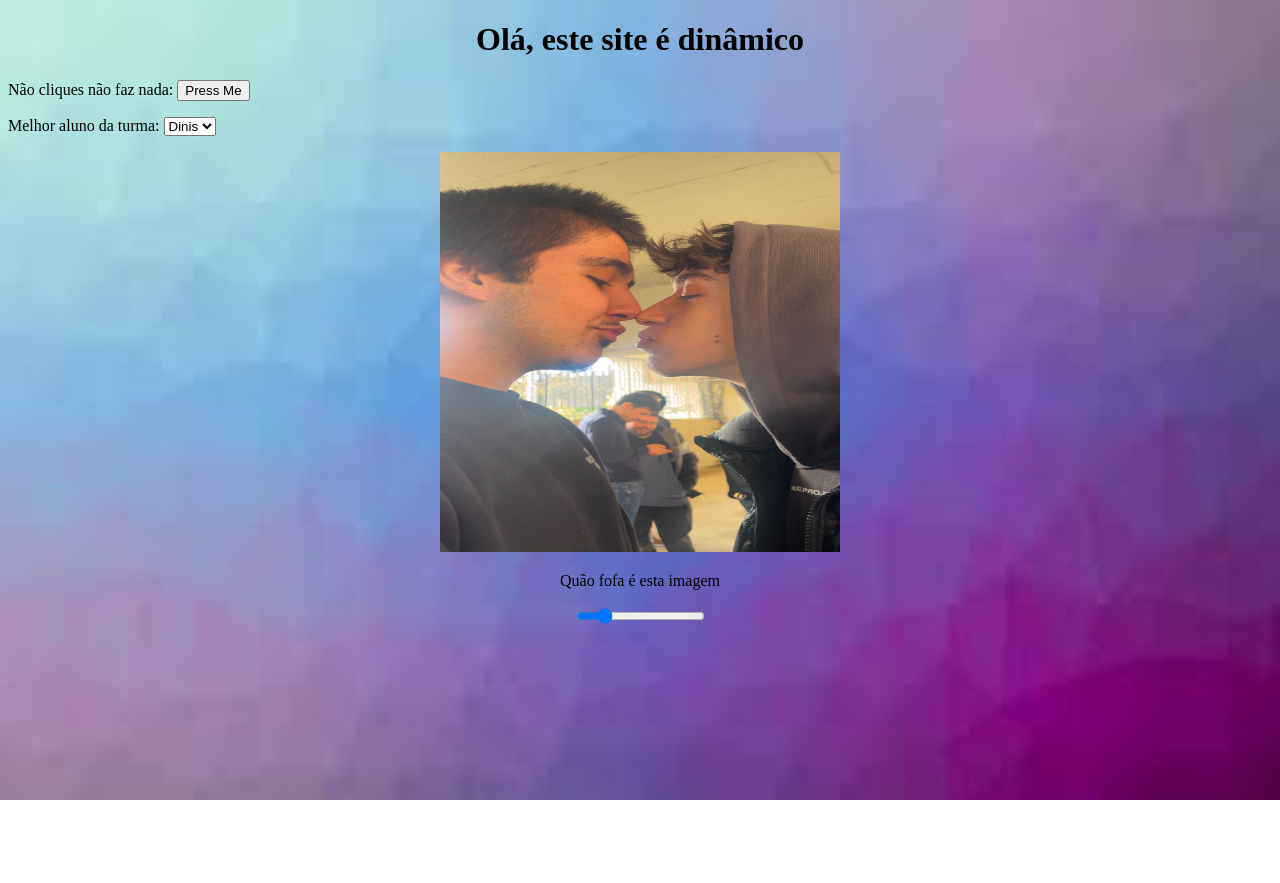
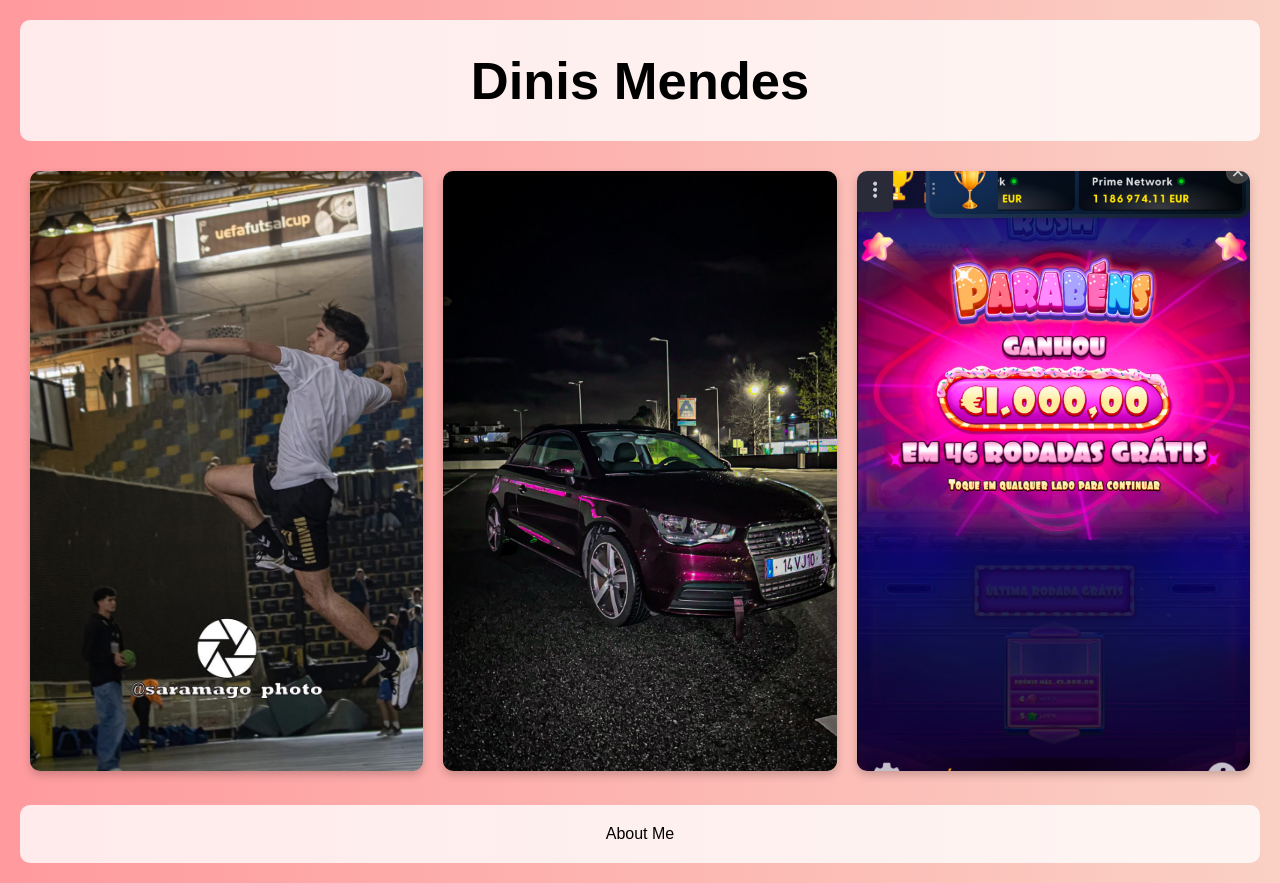
Before and after one commit to Dinisao/WebSite, a plain HTML site: page index.html in a window 1280 px wide. Before the commit the page ends 800 px from the top, so only its background shows below. Drawn offline with Linux system fonts and the light colour scheme.

Commit message:
Re done with css

```diff
--- /dev/null
+++ b/index.css
@@ -0,0 +1,66 @@
+* {
+  box-sizing: border-box;
+  margin: 0;
+  padding: 0;
+}
+
+body {
+  font-family: Arial, Helvetica, sans-serif;
+  background: linear-gradient(to right, #ff9a9e, #fad0c4);
+}
+
+
+.header {
+  background-color: rgba(255, 255, 255, 0.8);
+  padding: 30px;
+  text-align: center;
+  font-size: 35px;
+  border-radius: 10px;
+  margin: 20px;
+}
+
+
+.row {
+  display: flex;
+  justify-content: center;
+  align-items: center;
+  flex-wrap: wrap;
+  margin: 20px;
+}
+
+.column {
+  flex: 1;
+  max-width: 33.33%;
+  padding: 10px;
+  text-align: center;
+}
+
+.column img {
+  width: 100%;
+  height: 600px;
+  object-fit: cover;
+  border-radius: 10px;
+  box-shadow: 0 4px 8px rgba(0, 0, 0, 0.2);
+}
+
+
+.footer {
+  background-color: rgba(255, 255, 255, 0.8);
+  padding: 20px;
+  text-align: center;
+  border-radius: 10px;
+  margin: 20px;
+  position: relative;
+  bottom: 0;
+  width: calc(100% - 40px);
+}
+
+
+@media (max-width: 600px) {
+  .row {
+    flex-direction: column;
+  }
+  .column {
+    max-width: 100%;
+  }
+}
--- a/index.html
+++ b/index.html
@@ -1,51 +1,32 @@
 <!DOCTYPE html>
 <html lang="en">
 <head>
-    <meta charset="UTF-8">
-    <meta name="viewport" content="width=device-width, initial-scale=1.0">
-    <title>SiteFofinho</title>
+    <title>WebSite</title>
+    <meta charset="utf-8">
+    <meta name="viewport" content="width=device-width, initial-scale=1">
+    <link rel="stylesheet" href="index.css">
 </head>
 <body>
-    <style>
-        div.a {
-            text-align: center;
-        }
-    </style>
-    <div class= "a">
-        <h1>Olá, este site é dinâmico</h1>
+
+<div class="header">
+    <h2>Dinis Mendes</h2>
+</div>
+
+<div class="row">
+    <div class="column">
+        <img src="img/Andebolmania.jpg" alt="Imagem 1">
     </div>
+    <div class="column">
+        <img src="img/MyCar.jpg" alt="Imagem 2">
+    </div>
+    <div class="column">
+        <img src="img/MAX.png" alt="Imagem 3">
+    </div>
+</div>
+
+<div class="footer">
+    <p>About Me</p>
+</div>
 
 </body>
-    <p>Não cliques não faz nada:</label>
-    <input type="button" value="Press Me" />
-    <p>Melhor aluno da turma:</label>
-    <select name ="coco">
-        <option value="Dinis">Dinis</option>
-        <option value="Dinis">Dinis</option>
-        <option value="Dinis">Dinis</option>
-        <option value="Dinis">Dinis</option>
-        <option value="Dinis">Dinis</option>
-        <option value="Dinis">Dinis</option>
-        <option value="Dinis">Dinis</option>
-    </select>
-    <style>
-        body {
-          background-image: url("img/transferir\ \(23\).jpg");
-          background-repeat: no-repeat;
-          background-attachment: fixed;
-          background-size: 100% 100%;
-        }
-    </style>
-            <style>
-                div.a {
-                    text-align: center;
-                }
-            </style>
-            <div class= "a">
-                <img src="img/IMG_3038.jpg" alt="Imagem fofinha" height="400" width="400">
-                <p>Quão fofa é esta imagem</p>
-                <div class="slidecontainer">
-                    <input type="range" min="1" max="100" value="20" class="slider" id="myRange">
-                </div>
-            </div>
 </html>
```
Also changed, not shown: img/Andebolmania.jpg (added), img/MAX.png (added), img/MyCar.jpg (added), img/transferir (23).jpg (deleted).
